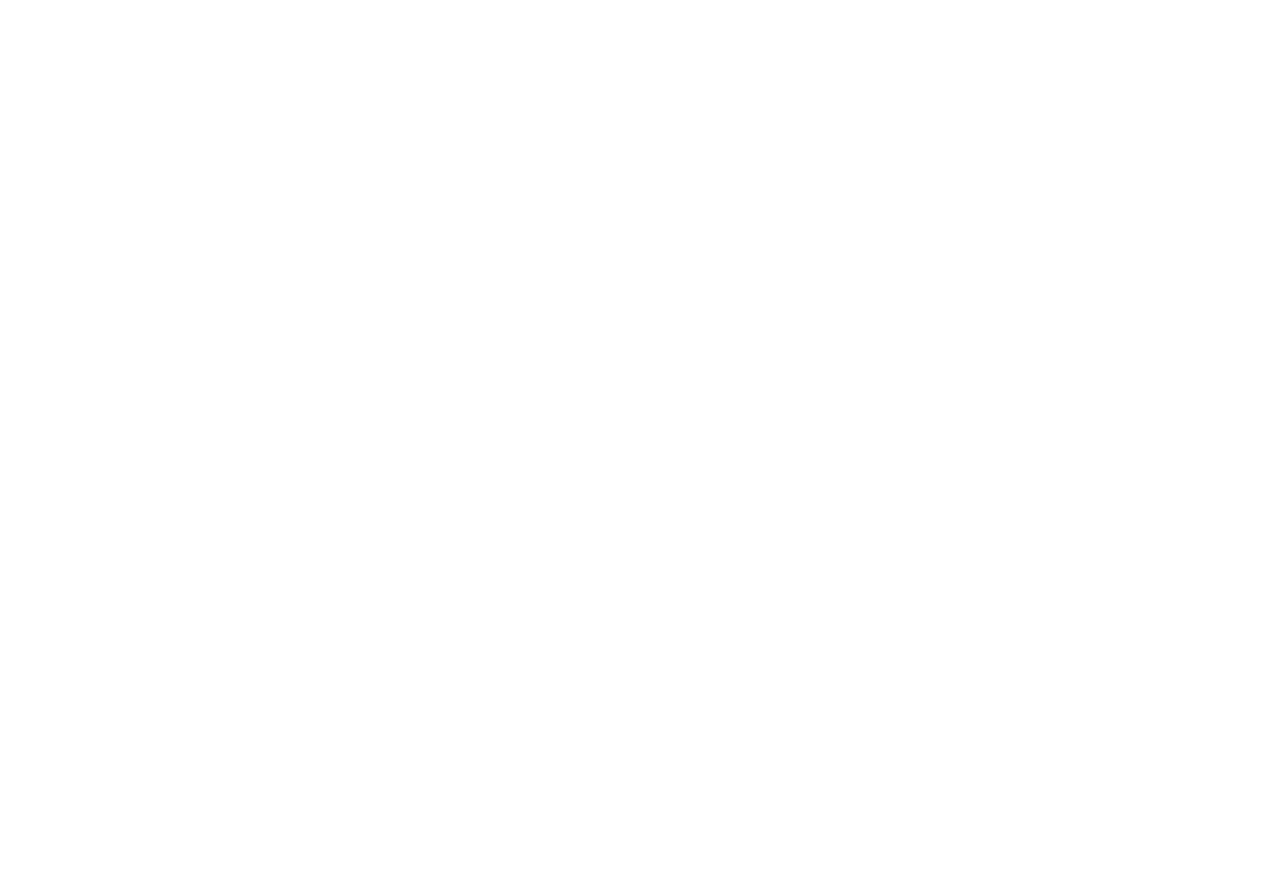
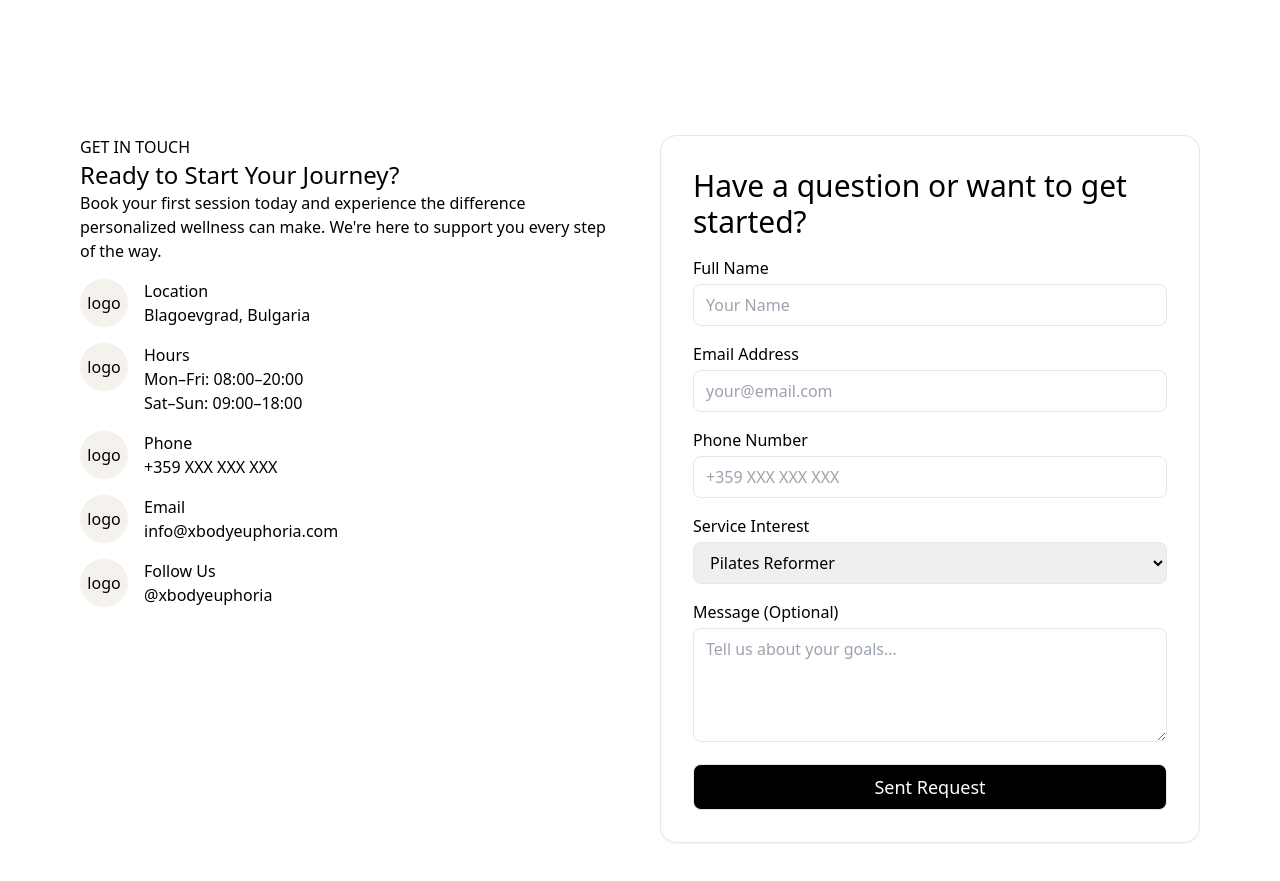
Before and after one commit to denichinv/euphoria-wellness-studio-bg, a React (Vite) app: page / in a window 1280 px wide. Shown: the part 2840-3721 px from the top of the page. Before the commit the page ends 2895 px from the top, so only its background shows below. Built offline with nearby package versions, Linux system fonts and the light colour scheme.

Commit message:
add contact section with enquiry form

```diff
--- a/src/App.tsx
+++ b/src/App.tsx
@@ -3,6 +3,7 @@
 import { Services } from "./components/sections/Services";
 import { About } from "./components/sections/About";
 import { Gallery } from "./components/sections/Gallery";
+import { Contact } from "./components/sections/Contact";
 
 export default function App() {
   return (
@@ -12,6 +13,7 @@
       <Services />
       <About />
       <Gallery />
+      <Contact />
     </>
   );
 }
--- /dev/null
+++ b/src/components/sections/Contact.tsx
@@ -0,0 +1,148 @@
+export function Contact() {
+  const divStyle: string =
+    "w-12 h-12 rounded-full bg-[#F5F1ED] flex items-center justify-center flex-shrink-0 ";
+
+  const listStyle: string = "flex gap-4 items-start ";
+  const inputsStyle: string = "w-full border  rounded-lg px-3 py-2";
+  const fieldStyle: string = "space-y-1";
+
+  return (
+    <section
+      id="contact"
+      aria-labelledby="contact-title"
+      className="max-w-6xl mx-auto px-4 py-16 sm:py-20"
+    >
+      <div className="grid gap-10 lg:grid-cols-2 items-start">
+        {/* Left column */}
+        <div>
+          <p>GET IN TOUCH</p>
+
+          <h2 id="contact-title" className="text-2xl">
+            Ready to Start Your Journey?
+          </h2>
+
+          <p>
+            Book your first session today and experience the difference
+            personalized wellness can make. We&apos;re here to support you every
+            step of the way.
+          </p>
+
+          <ul className="mt-4 space-y-4">
+            <li className={listStyle}>
+              <div className={divStyle}>logo</div>
+              <div>
+                <h3>Location</h3>
+                <p>Blagoevgrad, Bulgaria</p>
+              </div>
+            </li>
+
+            <li className={listStyle}>
+              <div className={divStyle}>logo</div>
+              <div>
+                <h3>Hours</h3>
+                <p>Mon–Fri: 08:00–20:00</p>
+                <p>Sat–Sun: 09:00–18:00</p>
+              </div>
+            </li>
+
+            <li className={listStyle}>
+              <div className={divStyle}>logo</div>
+              <div>
+                <h3>Phone</h3>
+                <p>+359 XXX XXX XXX</p>
+              </div>
+            </li>
+
+            <li className={listStyle}>
+              <div className={divStyle}>logo</div>
+              <div>
+                <h3>Email</h3>
+                <p>info@xbodyeuphoria.com</p>
+              </div>
+            </li>
+
+            <li className={listStyle}>
+              <div className={divStyle}>logo</div>
+              <div>
+                <h3>Follow Us</h3>
+                <p>@xbodyeuphoria</p>
+              </div>
+            </li>
+          </ul>
+        </div>
+        <div className="rounded-2xl border bg-white p-6 sm:p-8 shadow-sm space-y-4">
+          <h3 className="text-3xl">Have a question or want to get started?</h3>
+          <form
+            className="space-y-4"
+            onSubmit={(e) => {
+              e.preventDefault();
+              console.log("Request Sent");
+            }}
+          >
+            <div className={fieldStyle}>
+              <label htmlFor="name">Full Name</label>
+              <input
+                type="text"
+                placeholder="Your Name"
+                id="name"
+                name="name"
+                className={inputsStyle}
+                required
+              />
+            </div>
+            <div className={fieldStyle}>
+              <label htmlFor="email">Email Address</label>
+              <input
+                type="email"
+                placeholder="your@email.com"
+                id="email"
+                name="email"
+                className={inputsStyle}
+                required
+              />
+            </div>
+            <div className={fieldStyle}>
+              <label htmlFor="phone">Phone Number</label>
+              <input
+                type="tel"
+                placeholder="+359 XXX XXX XXX"
+                id="phone"
+                name="phone"
+                className={inputsStyle}
+              />
+            </div>
+            <div className={fieldStyle}>
+              <label htmlFor="service">Service Interest</label>
+              <select
+                name="service"
+                id="service"
+                className={inputsStyle}
+                defaultValue="pilates"
+              >
+                <option value="pilates">Pilates Reformer</option>
+                <option value="xbody">XBODY EMS</option>
+                <option value="others">Others</option>
+              </select>
+            </div>
+            <div className={fieldStyle}>
+              <label htmlFor="message">Message (Optional)</label>
+              <textarea
+                name="message"
+                id="message"
+                className={inputsStyle}
+                rows={4}
+                placeholder="Tell us about your goals... "
+              />
+            </div>
+            <button
+              type="submit"
+              className={`${inputsStyle} bg-black text-white text-lg`}
+            >
+              Sent Request
+            </button>
+          </form>
+        </div>
+      </div>
+    </section>
+  );
+}
```
